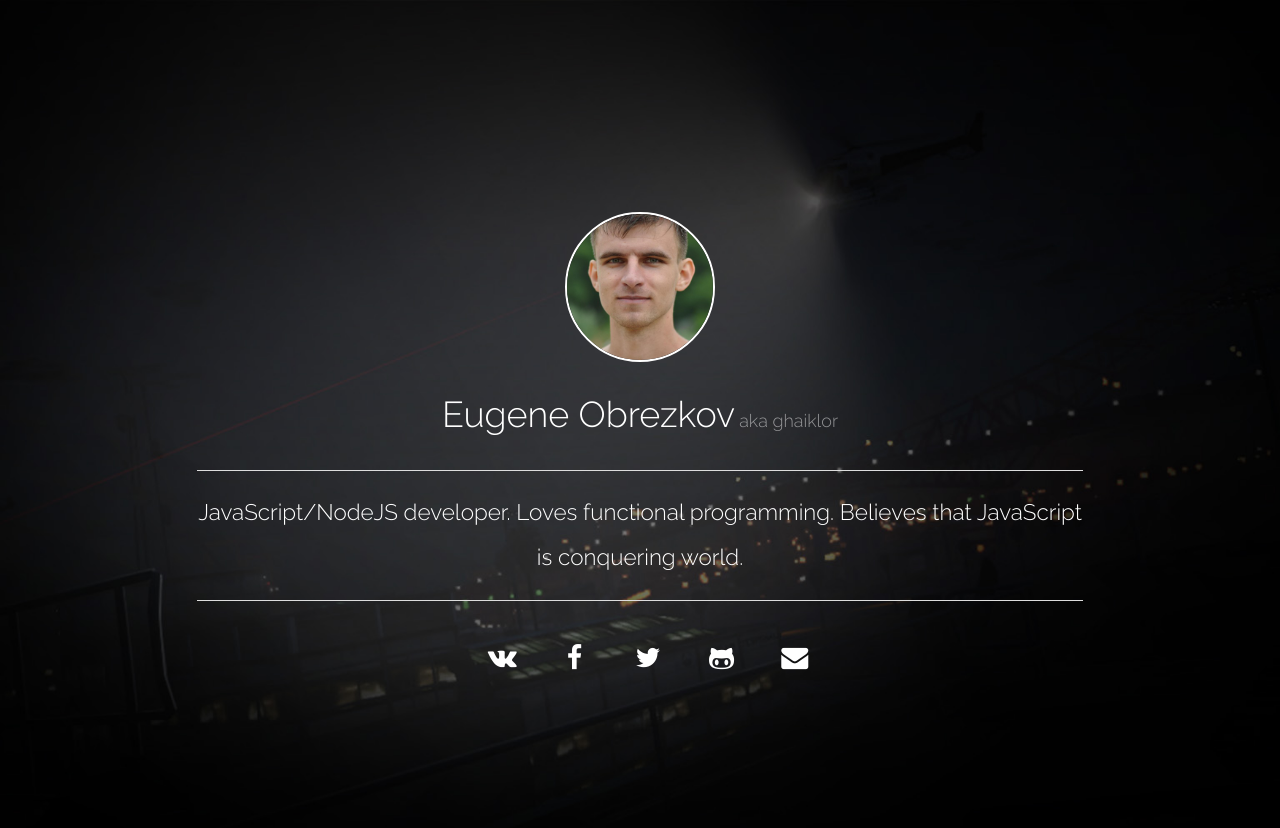
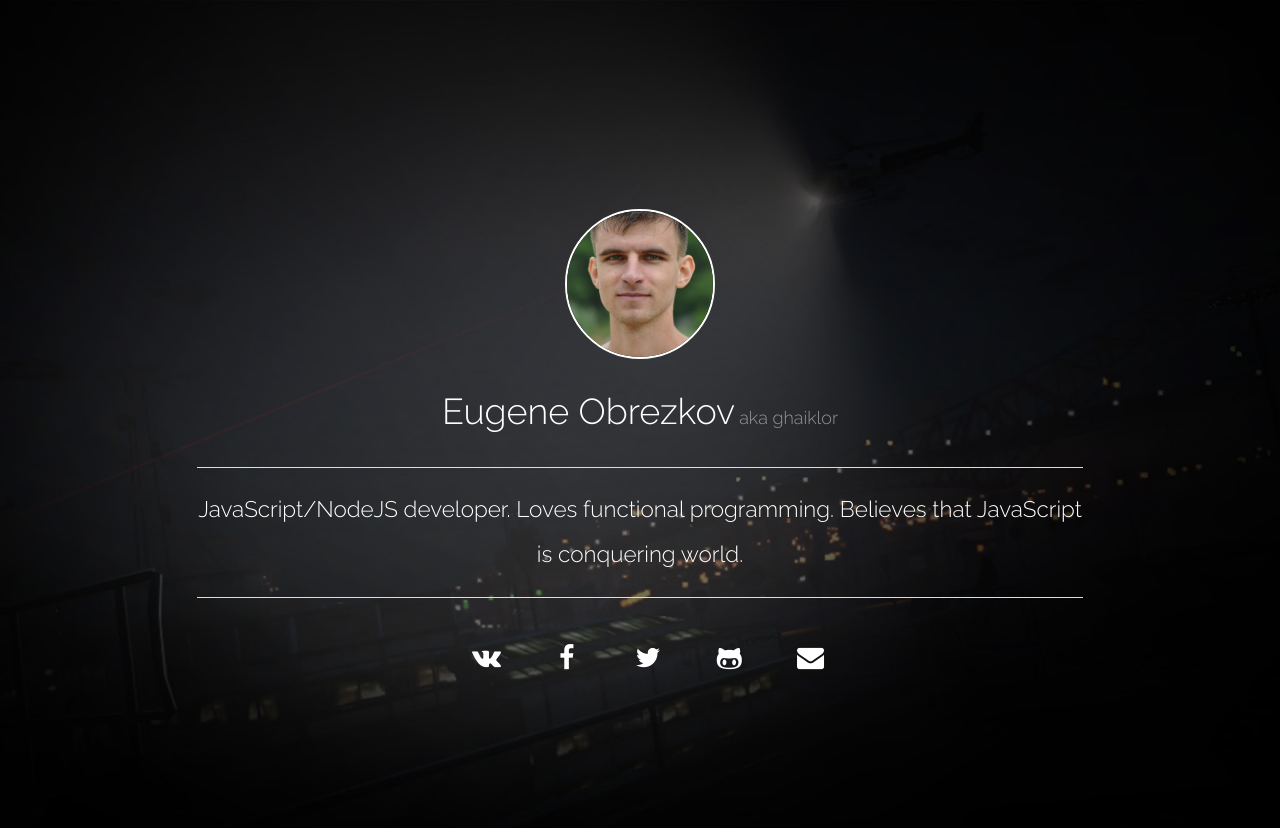
Before and after one commit to ghaiklor/ghaiklor.com, a Jekyll site: the page built from index.html, in a window 1280 px wide. Shown: the top 828 px of the page. Built offline with Jekyll 4.4.1, drawn with Linux system fonts in a browser that asks for light colours; the list of posts is cut into pages by our own code.

Commit message:
Change padding

```diff
--- a/assets/css/styles.css
+++ b/assets/css/styles.css
@@ -80,7 +80,7 @@ h1, h2, h3, h4, h5, h6, a, p, span, img {
 }
 
 .landing-page .contacts-group .contacts-item {
-  padding: 0.6rem;
+  padding: 0.5em;
   font-size: 3vh;
   margin-left: 1rem;
   border: 0;
```
